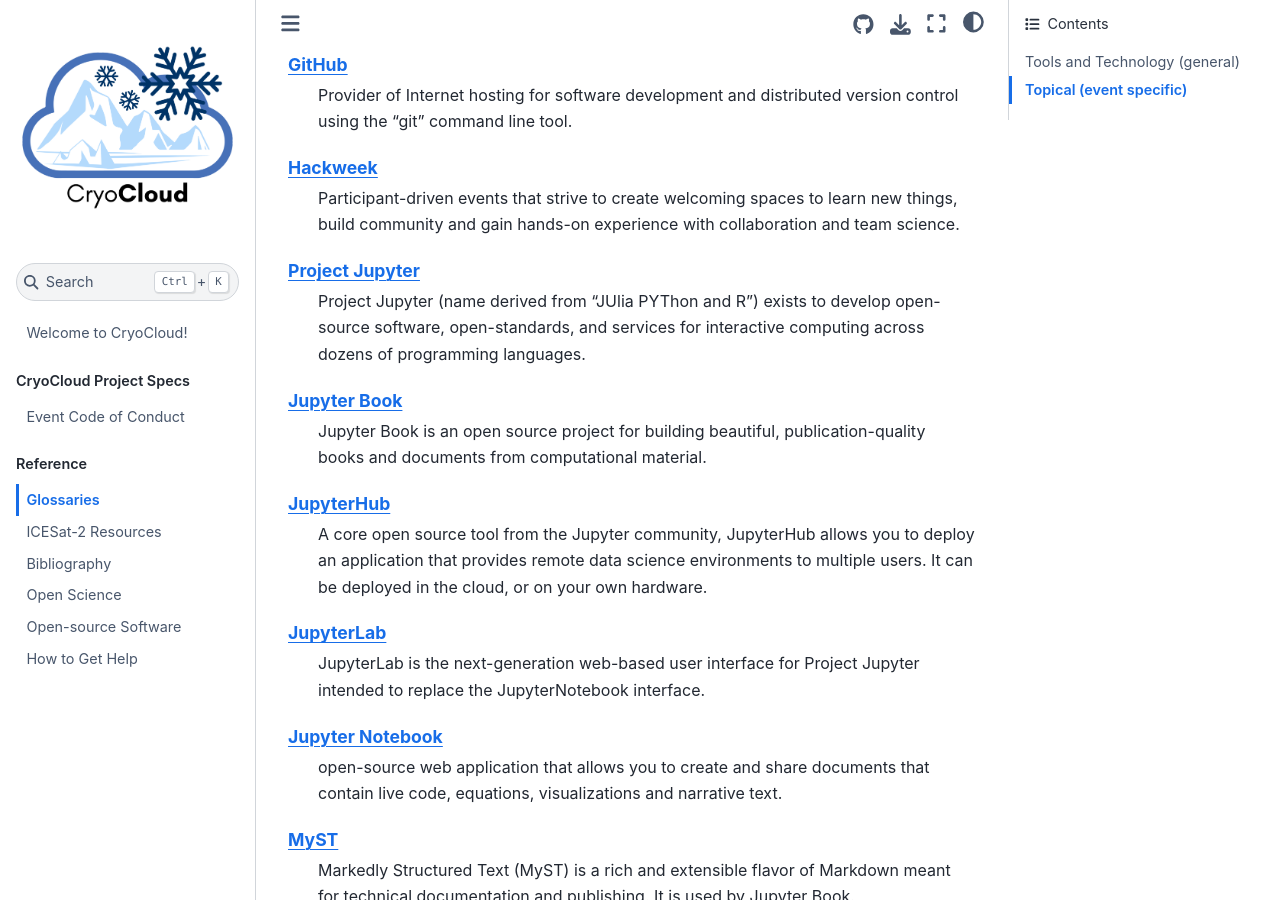
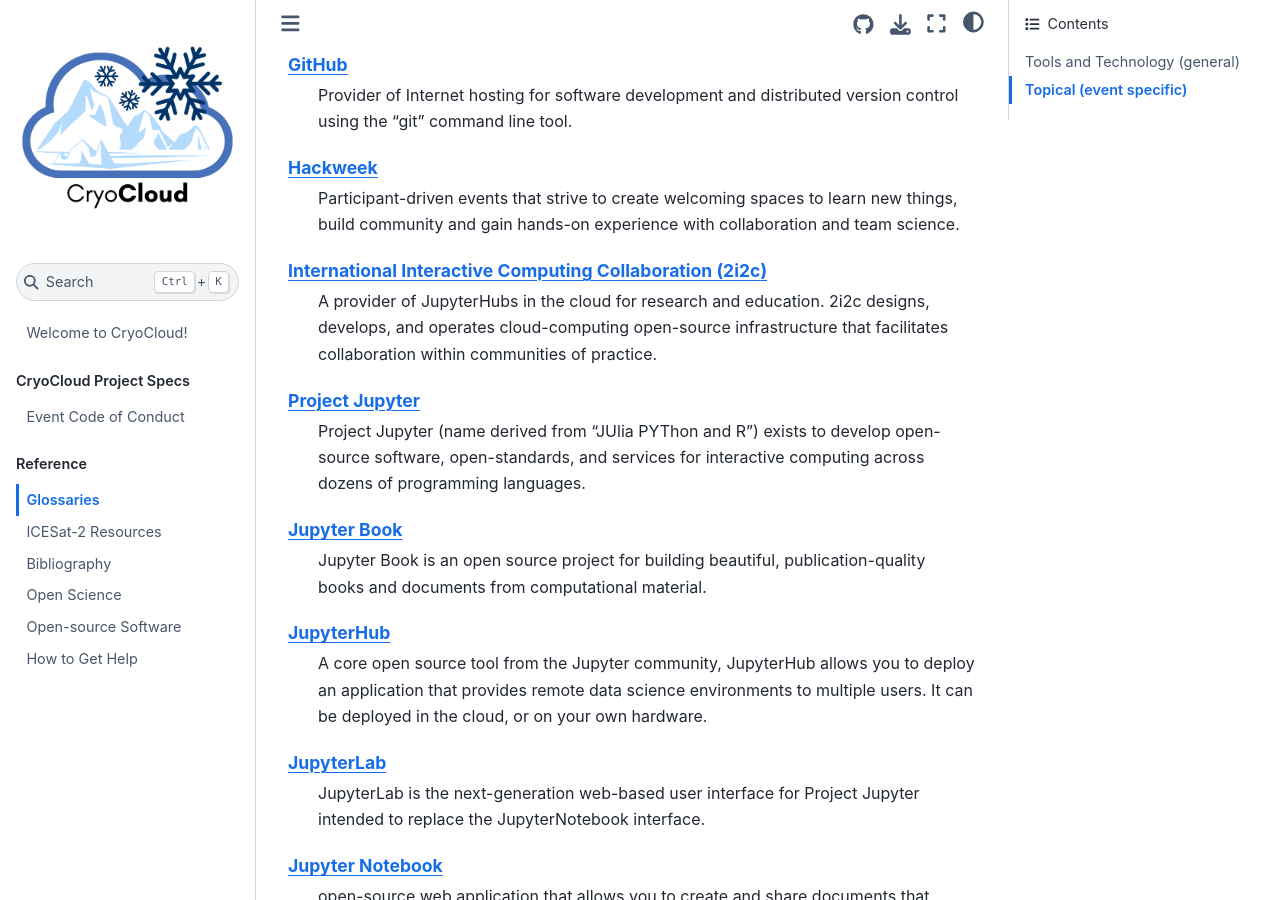
Before and after one commit to CryoInTheCloud/CryoCloudWebsite, a Jupyter Book: the page built from book/reference/glossary.md, in a window 1280 px wide and 900 px high, scrolled down 761 px. Built offline with Jupyter Book 1.0.4 settings and Sphinx 7.4.7 and the Sphinx Book theme 1.1.4, drawn with Linux system fonts in a browser that asks for light colours; pages that are not in the unit, such as notebooks, are missing from menus.

Commit message:
Update to glossary

```diff
--- a/book/reference/glossary.md
+++ b/book/reference/glossary.md
@@ -35,6 +35,11 @@
   Participant-driven events that strive to create welcoming spaces to learn new
   things, build community and gain hands-on experience with collaboration and
   team science.
+
+[International Interactive Computing Collaboration (2i2c)](https://2i2c.org)
+  A provider of JupyterHubs in the cloud for research and education. 2i2c
+  designs, develops, and operates cloud-computing open-source infrastructure
+  that facilitates collaboration within communities of practice.
 
 [Project Jupyter](https://jupyter.org)
   Project Jupyter (name derived from "JUlia PYThon and R") exists to develop
```
